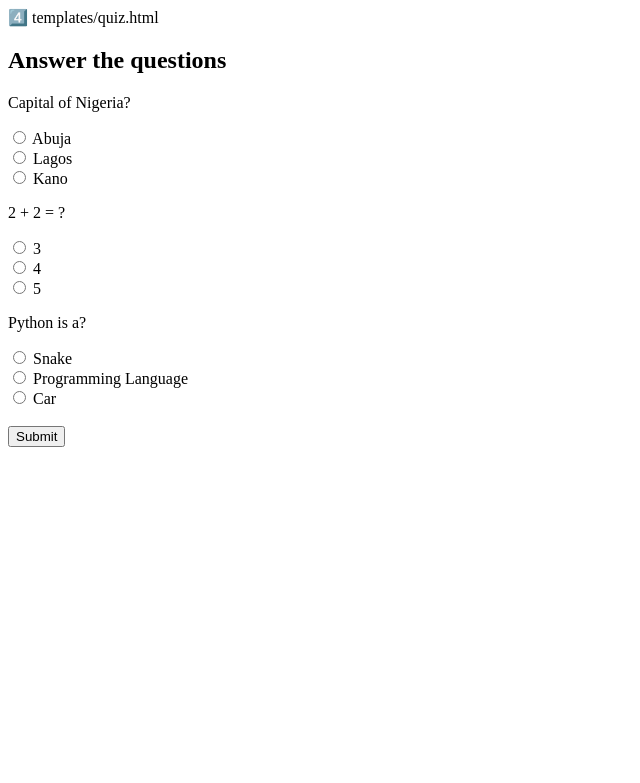
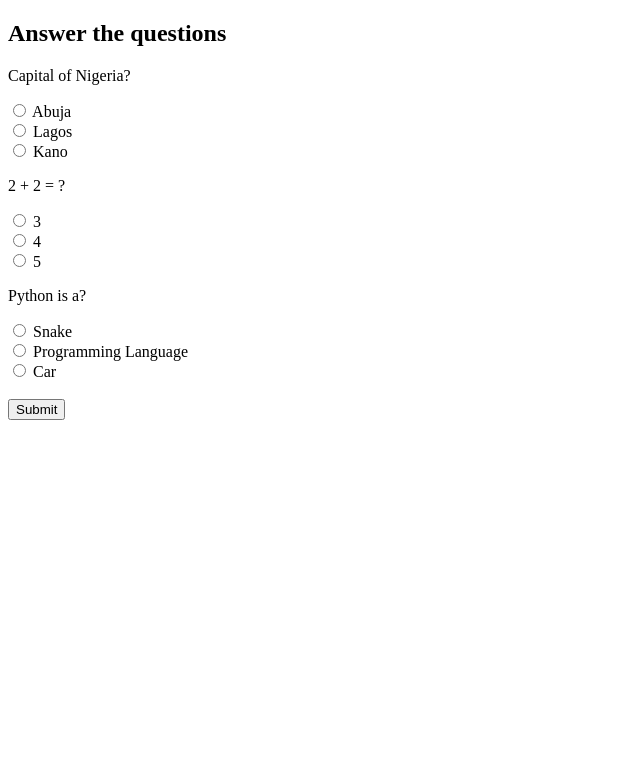
Before and after one commit to umarbadamasi0000/CSC-202-MINI-CBT-MAAUN-24-SWE-0061, a Flask app: page /quiz in a window 1280 px wide. Shown: the top 783 px of the page, without its empty margins (0-640 px from the left). Run offline with Flask 3, Linux system fonts and the light colour scheme.

Commit message:
Update quiz.html

```diff
--- a/Assignment4/templates/quiz.html
+++ b/Assignment4/templates/quiz.html
@@ -1,4 +1,4 @@
-4️⃣ templates/quiz.html
+
 <!DOCTYPE html>
 <html>
 <head>
```
